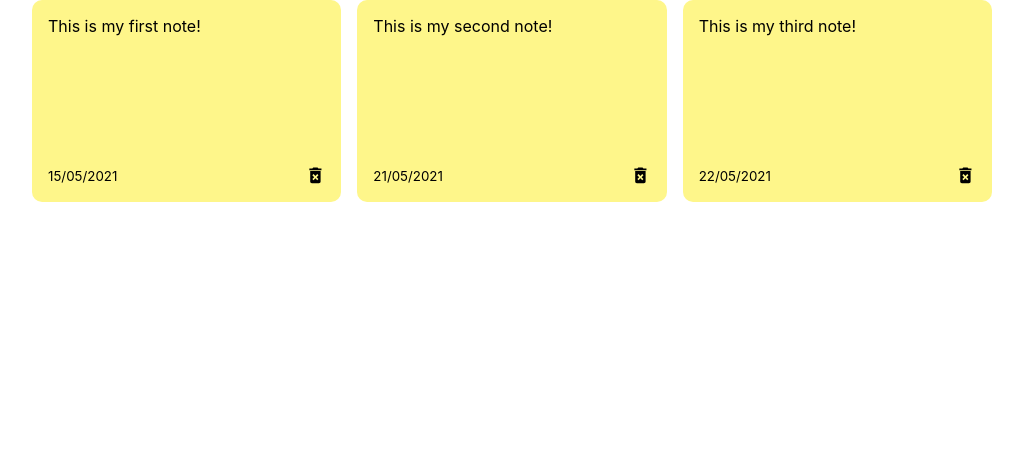
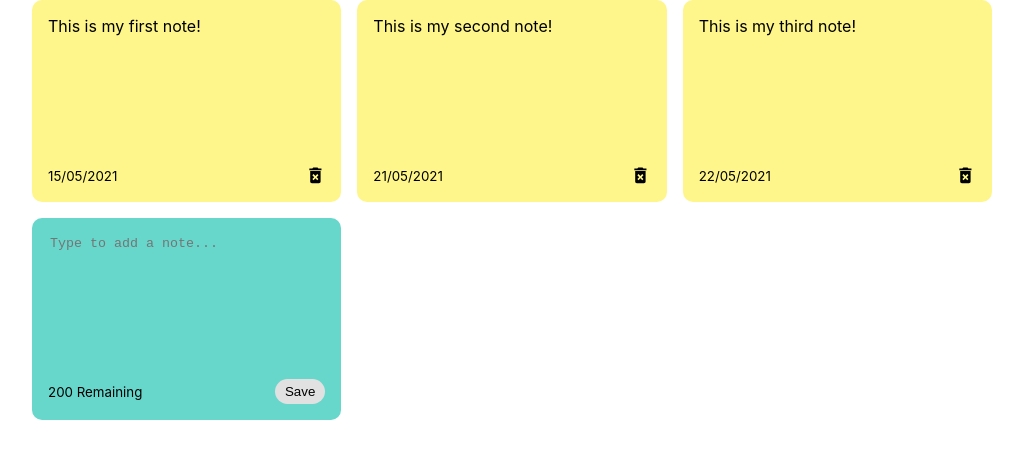
Before and after one commit to cfads/react-notes-app, a React (Create React App) app: page / in a window 1280 px wide. Shown: the top 458 px of the page, without its empty margins (128-1151 px from the left). Built offline with nearby package versions, Linux system fonts and the light colour scheme.

Commit message:
Add new notes

```diff
--- a/src/App.js
+++ b/src/App.js
@@ -22,8 +22,19 @@
     }
   ]);
 
+  const addNote = (text) => {
+    const date = new Date();
+    const newNote = {
+      id:nanoid(),
+      text:text,
+      date:date.toLocaleDateString()
+    }
+    const newNotes = [...notes, newNote];
+    setNotes(newNotes);
+  }
+
   return <div className="container">
-    <NotesList notes={notes} />
+    <NotesList notes={notes} handleAddNote={addNote} />
   </div>
 }
 
--- /dev/null
+++ b/src/components/AddNote.js
@@ -0,0 +1,30 @@
+import { useState } from "react";
+
+const AddNote = ({handleAddNote}) => {
+
+    const [noteText,setNoteText] = useState('');
+
+    const handleChange = (event) => {
+        setNoteText(event.target.value);
+    }
+
+    const handleSaveClick = () => {
+        if(noteText.trim().length>0){
+            handleAddNote(noteText);
+            setNoteText('');
+        }
+    }
+
+    return (
+    <div className="note new">
+        <textarea rows="8" value={noteText} onChange={handleChange} cols="10" placeholder="Type to add a note..."></textarea>
+
+        <div className="note-footer">
+            <small>200 Remaining</small>
+            <button onClick={handleSaveClick} className="save">Save</button>
+        </div>
+    </div>
+    )
+}
+
+export default AddNote
--- a/src/components/NotesList.js
+++ b/src/components/NotesList.js
@@ -1,11 +1,13 @@
+import AddNote from "./AddNote";
 import Note from "./Note";
 
-const NotesList = ({notes}) =>{
+const NotesList = ({notes, handleAddNote}) =>{
     return(
         <div className="notes-list">
             {notes.map(note=>(
                 <Note id={note.id} text={note.text} date={note.date} />
             ))}
+            <AddNote handleAddNote={handleAddNote}/>
         </div>
     )
 }
--- a/src/index.css
+++ b/src/index.css
@@ -26,6 +26,32 @@
   grid-template-columns: repeat(auto-fit, minmax(250px, 1fr));
 }
 
+.note.new{
+  background-color: #67d7cc;
+}
+
+textarea {
+  border:none;
+  resize: none;
+  background-color: #67d7cc;
+}
+
+textarea:focus{
+  outline: none;
+}
+
+.save {
+  background-color: #e1e1e1;
+  border: none;
+  border-radius: 15px;
+  padding: 5px 10px;
+}
+
+.save:hover {
+  background-color: #ededed;
+  cursor: pointer;
+}
+
 .note {
   background-color: #fef68a;
   border-radius: 10px;
```
